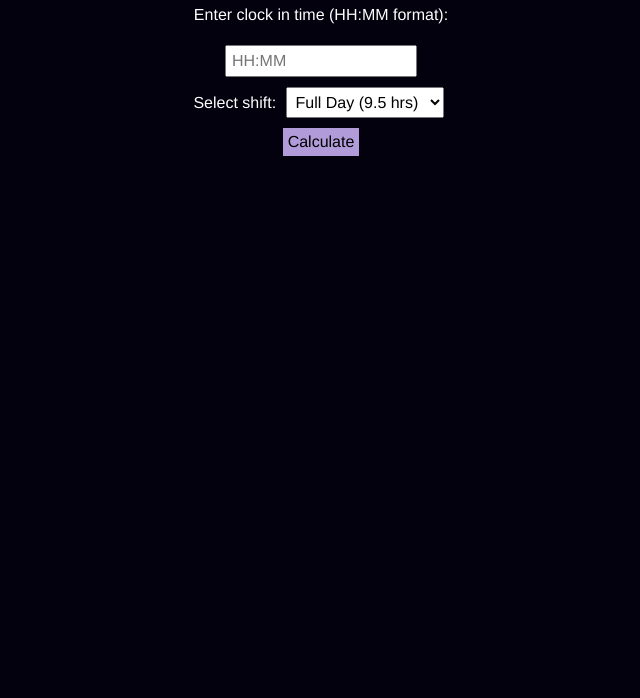
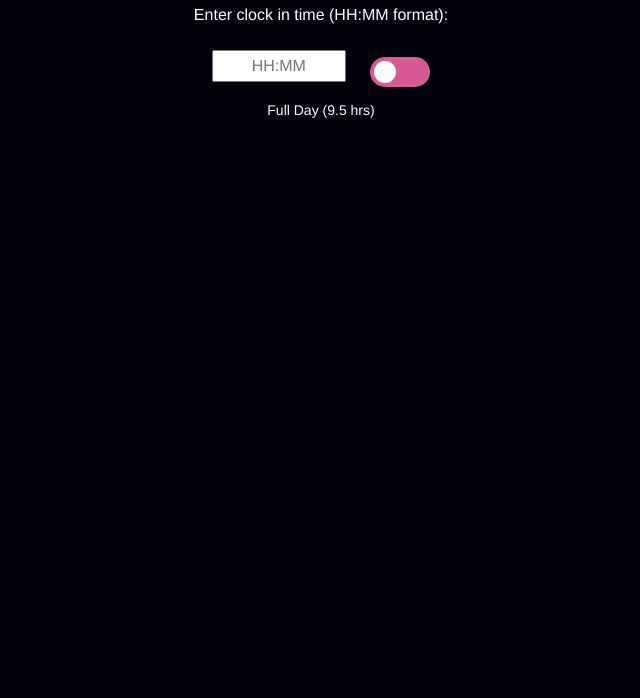
Before and after one commit to mysticalVII/time, a plain HTML site: page index.html in a window 1280 px wide. Shown: the part 102-800 px from the top of the page, without its empty margins (319-959 px from the left). Drawn offline with Linux system fonts and the light colour scheme.

Commit message:
Update index.html

```diff
--- a/index.html
+++ b/index.html
@@ -6,38 +6,62 @@
     <title>Time Calculator</title>
     <style>
         body {
-            background-color: #02010d; /* Midnight shade background color */
+            background-color: #02010d;
             color: white;
             font-family: Helvetica, sans-serif;
             text-align: center;
             margin-top: 50px;
         }
-        input, button, select {
+        input {
             font-family: Helvetica, sans-serif;
             font-size: 16px;
-            margin: 5px;
+            margin: 10px;
             padding: 5px;
+            text-align: center;
+            width: 120px;
         }
-        button {
-            background-color: #B19CD9; /* Button color */
-            border: none;
+
+        /* Toggle switch style */
+        .switch {
+            position: relative;
+            display: inline-block;
+            width: 60px;
+            height: 30px;
+            margin: 10px;
+        }
+        .switch input {
+            opacity: 0;
+            width: 0;
+            height: 0;
+        }
+        .slider {
+            position: absolute;
             cursor: pointer;
+            top: 0; left: 0; right: 0; bottom: 0;
+            background-color: #d65b94;
+            transition: .4s;
+            border-radius: 30px;
         }
-        button:hover {
-            background-color: #D7BDE2; /* Button hover color */
+        .slider:before {
+            position: absolute;
+            content: "";
+            height: 22px; width: 22px;
+            left: 4px; bottom: 4px;
+            background-color: white;
+            transition: .4s;
+            border-radius: 50%;
         }
-        table {
-            margin: 20px auto;
-            border-collapse: collapse;
-            width: 80%;
+        input:checked + .slider {
+            background-color: #79dda3;
         }
-        th, td {
-            border: 1px solid #ddd;
-            padding: 8px;
-            text-align: center;
+        input:checked + .slider:before {
+            transform: translateX(30px);
         }
-        th {
-            background-color: #B19CD9;
+
+        .toggle-label {
+            display: block;
+            margin-top: 5px;
+            font-size: 14px;
         }
     </style>
 </head>
@@ -46,21 +70,17 @@
     <h1>Time Calculator</h1>
     <p>Enter clock in time (HH:MM format):</p>
     <input type="text" id="timeInput" placeholder="HH:MM">
-    <br>
 
-    <!-- Shift length toggle -->
-    <label for="shiftLength">Select shift:</label>
-    <select id="shiftLength">
-        <option value="9.5" selected>Full Day (9.5 hrs)</option>
-        <option value="4.5">Half Day (4.5 hrs)</option>
-    </select>
-    <br>
+    <!-- Toggle -->
+    <label class="switch">
+        <input type="checkbox" id="shiftToggle">
+        <span class="slider"></span>
+    </label>
+    <div class="toggle-label" id="toggleText">Full Day (9.5 hrs)</div>
 
-    <button onclick="calculateTime()">Calculate</button>
     <p id="result"></p>
     <p id="countdown"></p>
 
     <script src="script.js"></script>
-
 </body>
 </html>
```
